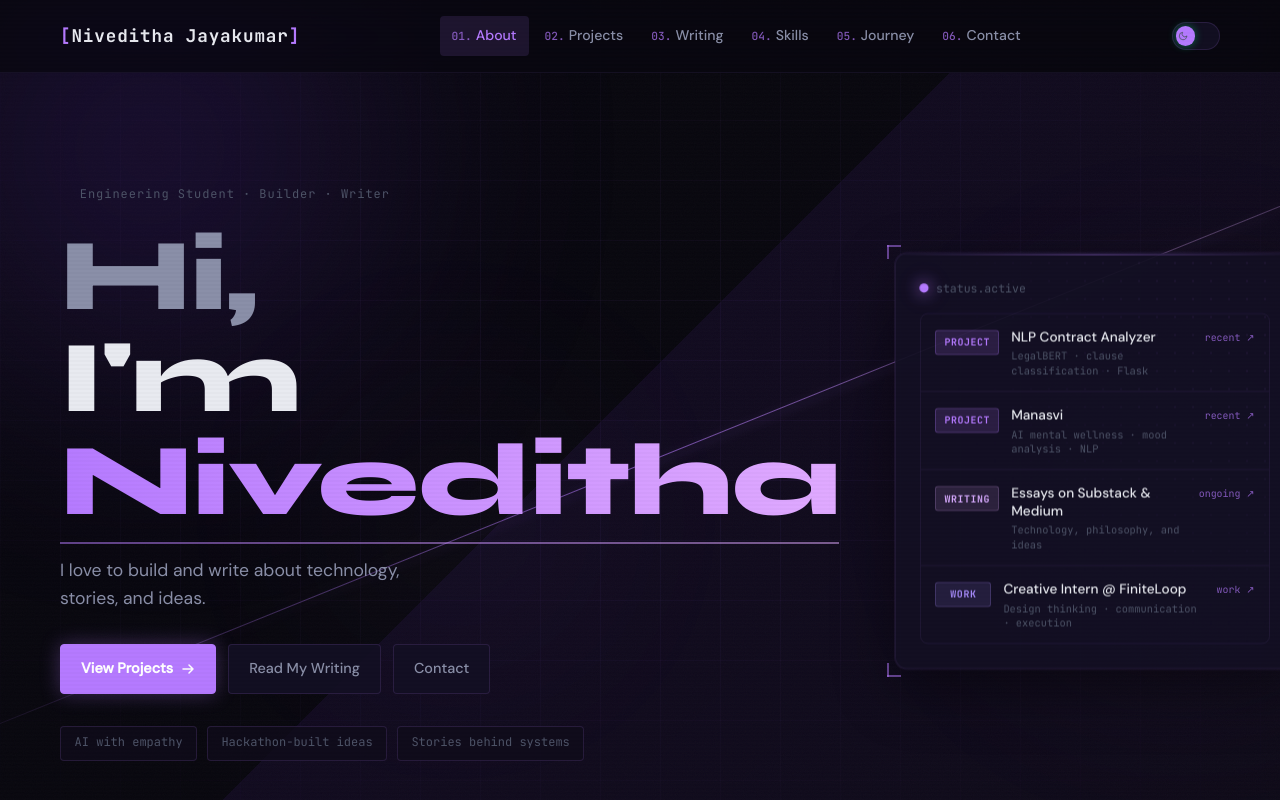
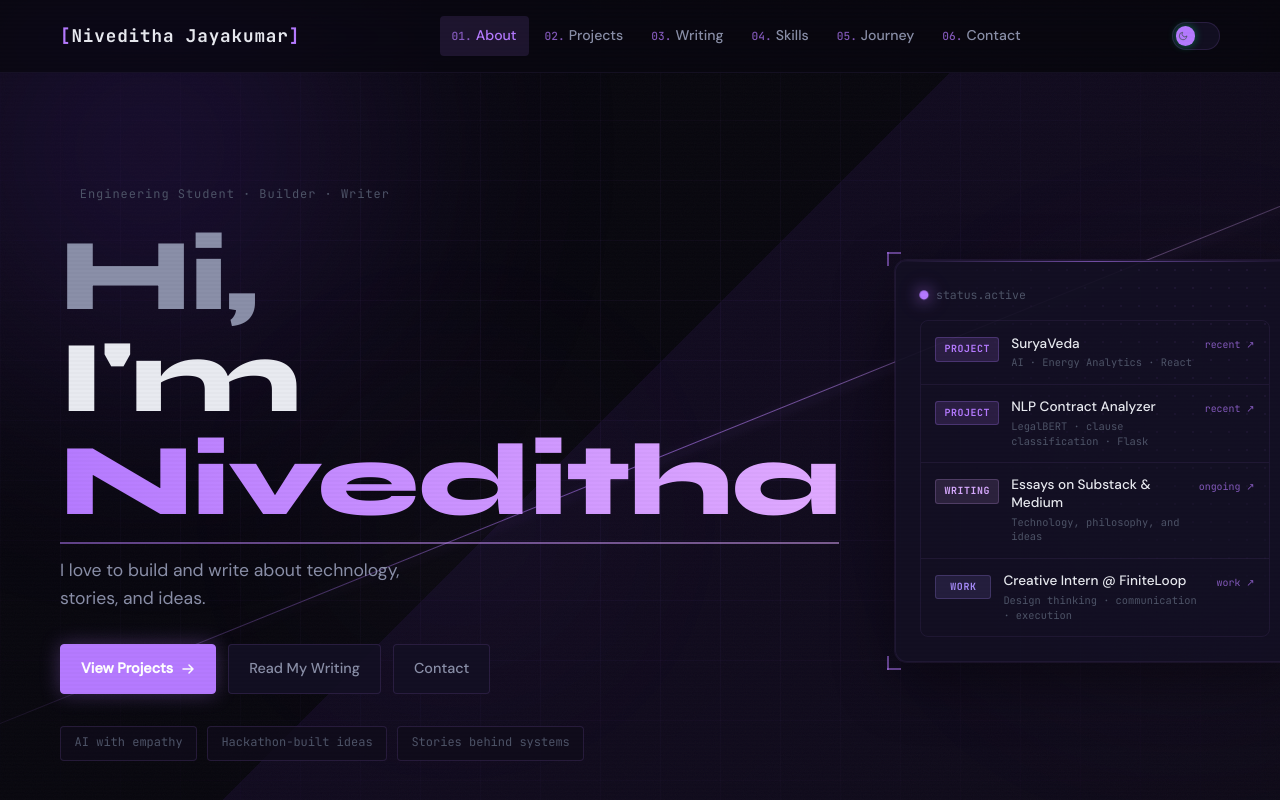
Before and after one commit to marvelcodeX/marvelcodeX.github.io, a plain HTML site: page index.html in a window 1280 px wide. Shown: the top 800 px of the page. Drawn offline with Linux system fonts and the light colour scheme.

Commit message:
updated info

```diff
--- a/index.html
+++ b/index.html
@@ -112,19 +112,19 @@
               </div>
 
               <div class="activity-feed">
+                <a class="activity-item" href="https://github.com/marvelcodeX/Manasvi" target="_blank" rel="noreferrer">
+                  <span class="activity-tag tag-project">project</span>
+                  <div class="activity-body">
+                    <span class="activity-title">SuryaVeda</span>
+                    <span class="activity-sub">AI · Energy Analytics · React</span>
+                  </div>
+                  <span class="activity-time">recent ↗</span>
+                </a>
                 <a class="activity-item" href="https://github.com/marvelcodeX/Contract-NLP-Classifier" target="_blank" rel="noreferrer">
                   <span class="activity-tag tag-project">project</span>
                   <div class="activity-body">
                     <span class="activity-title">NLP Contract Analyzer</span>
                     <span class="activity-sub">LegalBERT · clause classification · Flask</span>
-                  </div>
-                  <span class="activity-time">recent ↗</span>
-                </a>
-                <a class="activity-item" href="https://github.com/marvelcodeX/Manasvi" target="_blank" rel="noreferrer">
-                  <span class="activity-tag tag-project">project</span>
-                  <div class="activity-body">
-                    <span class="activity-title">Manasvi</span>
-                    <span class="activity-sub">AI mental wellness · mood analysis · NLP</span>
                   </div>
                   <span class="activity-time">recent ↗</span>
                 </a>
```
